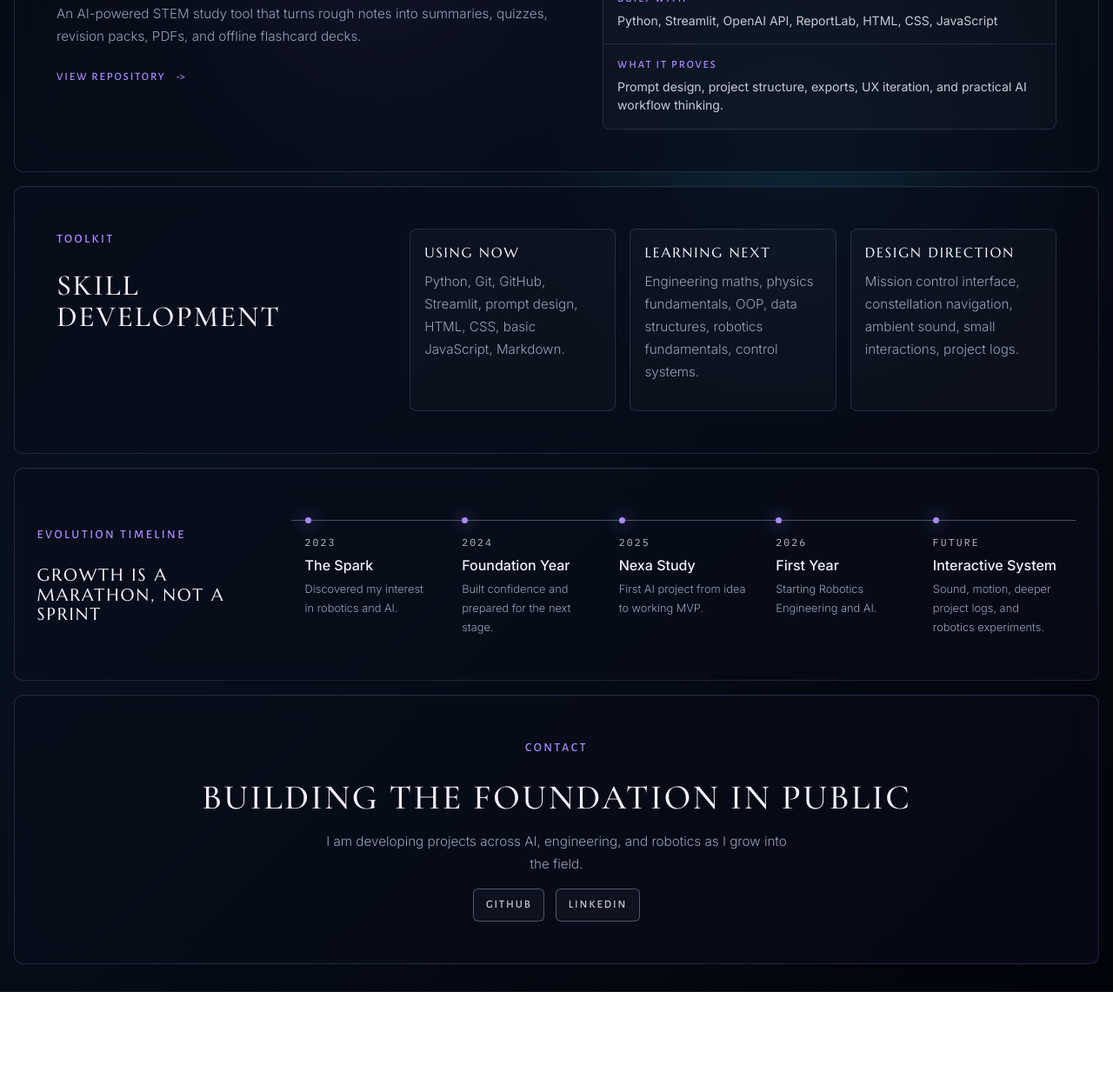
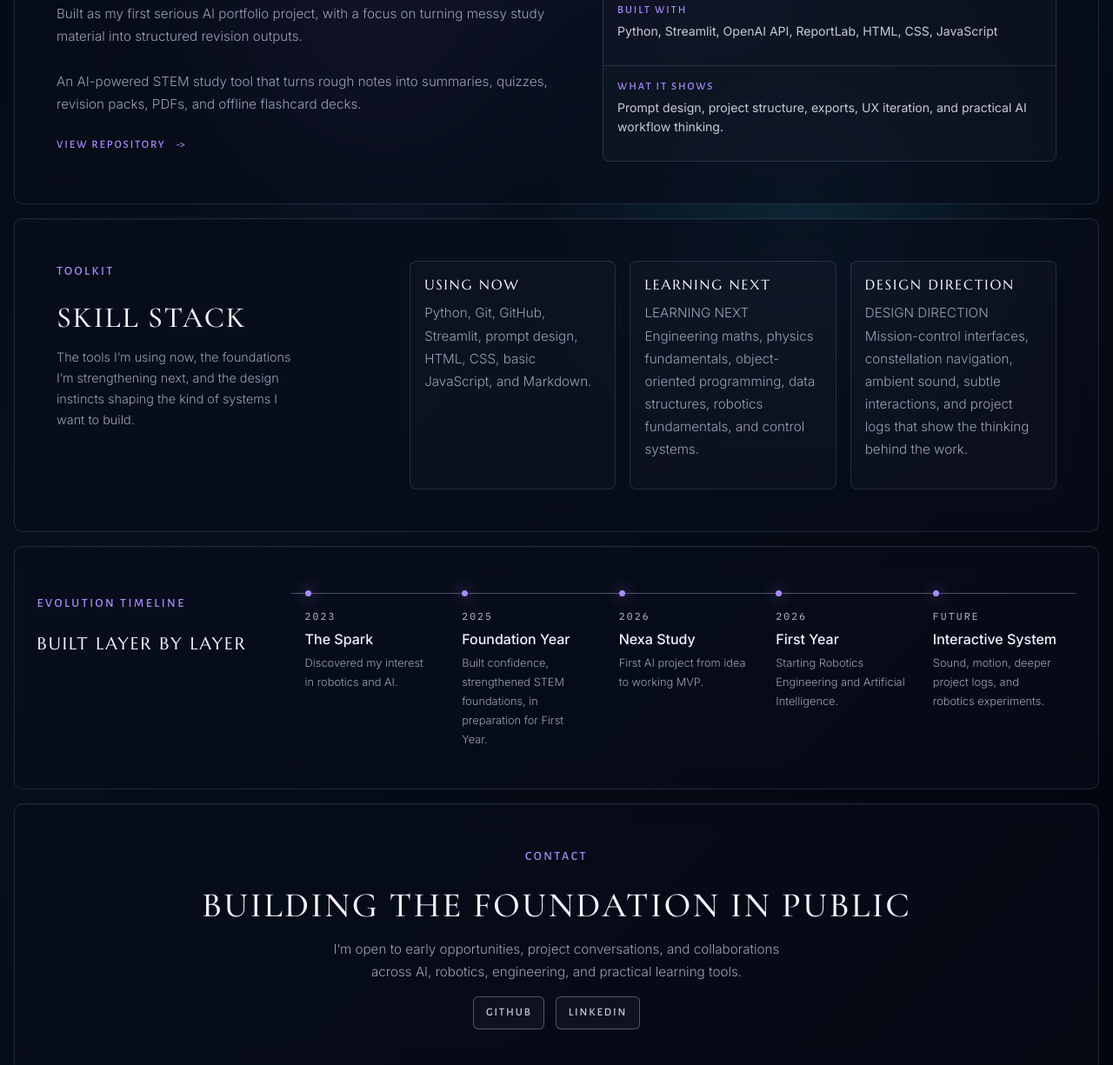
Before and after one commit to CTMW13/CTMW13.github.io, a plain HTML site: page index.html in a window 1280 px wide. Shown: the part 1163-2388 px from the top of the page at 87% size. Before the commit the page ends 2304 px from the top, so only its background shows below. Drawn offline with nearby package versions, Linux system fonts and the light colour scheme.

Commit message:
Refine portfolio sections, timeline, and toolkit layout

```diff
--- a/index.html
+++ b/index.html
@@ -33,9 +33,8 @@
 
         <nav class="nav-links">
             <a href="#mission">Mission</a>
-            <a href="#systems">Systems</a>
             <a href="#projects">Projects</a>
-            <a href="#lab">Toolkit</a>
+            <a href="#toolkit">Toolkit</a>
             <a href="#timeline">Timeline</a>
             <a href="#contact">Contact</a>
         </nav>
@@ -62,8 +61,8 @@
                 </div>
 
                 <aside class="future-layer" aria-labelledby="future-layer-title">
-                    <p class="panel-label">Non-interactive roadmap</p>
-                    <h2 id="future-layer-title">Future Layer</h2>
+                    <p class="panel-label">Mission Map</p>
+                    <h2 id="future-layer-title">Future Layers</h2>
 
                     <div class="future-grid">
                         <article>
@@ -122,6 +121,10 @@
                 <p class="section-label">Project 001</p>
                 <h2 id="projects-title">Nexa Study</h2>
                 <p>
+                    Built as my first serious AI portfolio project, with a focus on
+                    turning messy study material into structured revision outputs.
+                    <br>
+                    <br>
                     An AI-powered STEM study tool that turns rough notes into summaries,
                     quizzes, revision packs, PDFs, and offline flashcard decks.
                 </p>
@@ -138,32 +141,37 @@
                     <dd>Python, Streamlit, OpenAI API, ReportLab, HTML, CSS, JavaScript</dd>
                 </div>
                 <div>
-                    <dt>What it proves</dt>
+                    <dt>What it shows</dt>
                     <dd>Prompt design, project structure, exports, UX iteration, and practical AI workflow thinking.</dd>
                 </div>
             </dl>
         </section>
 
-        <section class="panel-section lab-panel" id="lab" aria-labelledby="lab-title">
+        <section class="panel-section toolkit-panel" id="toolkit" aria-labelledby="toolkit-title">
             <div>
                 <p class="section-label">Toolkit</p>
-                <h2 id="lab-title">Skill Development</h2>
+                <h2 id="toolkit-title">Skill Stack</h2>
+                <p class="toolkit-summary">
+                    The tools I’m using now, the foundations I’m strengthening next, and the design instincts shaping the kind of systems I want to build.
+                </p>
             </div>
 
-            <div class="lab-grid">
+            <div class="toolkit-grid">
                 <article>
                     <h3>Using now</h3>
-                    <p>Python, Git, GitHub, Streamlit, prompt design, HTML, CSS, basic JavaScript, Markdown.</p>
+                    <p>Python, Git, GitHub, Streamlit, prompt design, HTML, CSS, basic JavaScript, and Markdown.</p>
                 </article>
 
                 <article>
                     <h3>Learning next</h3>
-                    <p>Engineering maths, physics fundamentals, OOP, data structures, robotics fundamentals, control systems.</p>
+                    <p>LEARNING NEXT
+Engineering maths, physics fundamentals, object-oriented programming, data structures, robotics fundamentals, and control systems.</p>
                 </article>
 
                 <article>
                     <h3>Design direction</h3>
-                    <p>Mission control interface, constellation navigation, ambient sound, small interactions, project logs.</p>
+                    <p>DESIGN DIRECTION
+Mission-control interfaces, constellation navigation, ambient sound, subtle interactions, and project logs that show the thinking behind the work.</p>
                 </article>
             </div>
         </section>
@@ -171,7 +179,7 @@
         <section class="timeline-panel" id="timeline" aria-labelledby="timeline-title">
             <div class="timeline-intro">
                 <p class="section-label">Evolution Timeline</p>
-                <h2 id="timeline-title">Growth is a marathon, not a sprint</h2>
+                <h2 id="timeline-title">Built Layer by Layer</h2>
             </div>
 
             <ol class="timeline-list">
@@ -181,19 +189,19 @@
                     <p>Discovered my interest in robotics and AI.</p>
                 </li>
                 <li>
-                    <span>2024</span>
+                    <span>2025</span>
                     <strong>Foundation Year</strong>
-                    <p>Built confidence and prepared for the next stage.</p>
+                    <p>Built confidence, strengthened STEM foundations, in preparation for First Year.</p>
                 </li>
                 <li>
-                    <span>2025</span>
+                    <span>2026</span>
                     <strong>Nexa Study</strong>
                     <p>First AI project from idea to working MVP.</p>
                 </li>
                 <li>
                     <span>2026</span>
                     <strong>First Year</strong>
-                    <p>Starting Robotics Engineering and AI.</p>
+                    <p>Starting Robotics Engineering and Artificial Intelligence.</p>
                 </li>
                 <li>
                     <span>Future</span>
@@ -207,8 +215,8 @@
             <p class="section-label">Contact</p>
             <h2 id="contact-title">Building the foundation in public</h2>
             <p>
-                I am developing projects across AI, engineering, and robotics as I grow
-                into the field.
+                I’m open to early opportunities, project conversations, and collaborations
+                across AI, robotics, engineering, and practical learning tools.
             </p>
 
             <div class="hero-actions">
--- a/styles.css
+++ b/styles.css
@@ -18,6 +18,7 @@
     --font-accent: "Alegreya Sans SC", "Trebuchet MS", sans-serif;
     --font-ui: "IBM Plex Mono", monospace;
     --font-body: "Inter", Arial, Helvetica, sans-serif;
+    --anchor-offset: 6.25rem;
 }
 
 * {
@@ -26,6 +27,12 @@
 
 html {
     scroll-behavior: smooth;
+    scroll-padding-top: var(--anchor-offset);
+}
+
+section[id],
+.mission-control-box[id] {
+    scroll-margin-top: var(--anchor-offset);
 }
 
 body {
@@ -471,24 +478,31 @@ dd {
     line-height: 1.55;
 }
 
-.lab-panel {
+.toolkit-panel {
     display: grid;
     grid-template-columns: minmax(240px, 0.65fr) minmax(0, 1.35fr);
     gap: clamp(1.5rem, 4vw, 3rem);
 }
 
-#lab-title {
+#toolkit-title {
     font-size: clamp(1.65rem, 2.65vw, 2.5rem);
     letter-spacing: 0.05em;
 }
 
-.lab-grid {
+.toolkit-summary {
+    max-width: 280px;
+    margin: 0;
+    font-size: 0.9rem;
+    line-height: 1.65;
+}
+
+.toolkit-grid {
     display: grid;
     grid-template-columns: repeat(3, 1fr);
     gap: 1rem;
 }
 
-.lab-grid article {
+.toolkit-grid article {
     min-width: 0;
     padding: 1rem;
     border: 1px solid var(--line);
@@ -502,7 +516,11 @@ dd {
     gap: 2rem;
     min-height: 245px;
     padding: 2.1rem 1.6rem;
-    align-items: center;
+    align-items: start;
+}
+
+.timeline-intro {
+    padding-top: 1.25rem;
 }
 
 .timeline-intro h2 {
@@ -588,7 +606,7 @@ dd {
 @media (max-width: 1040px) {
     .mission-control-box,
     .project-panel,
-    .lab-panel,
+    .toolkit-panel,
     .timeline-panel {
         grid-template-columns: 1fr;
     }
@@ -601,12 +619,20 @@ dd {
         padding-top: 0.6rem;
     }
 
+    .timeline-intro {
+        padding-top: 0;
+    }
+
     .timeline-intro h2 {
         max-width: 420px;
     }
 }
 
 @media (max-width: 780px) {
+    :root {
+        --anchor-offset: 9.5rem;
+    }
+
     .site-header {
         align-items: flex-start;
         flex-direction: column;
@@ -634,7 +660,7 @@ dd {
         grid-template-columns: 1fr;
     }
 
-    .lab-grid {
+    .toolkit-grid {
         grid-template-columns: 1fr;
     }
 }
```
